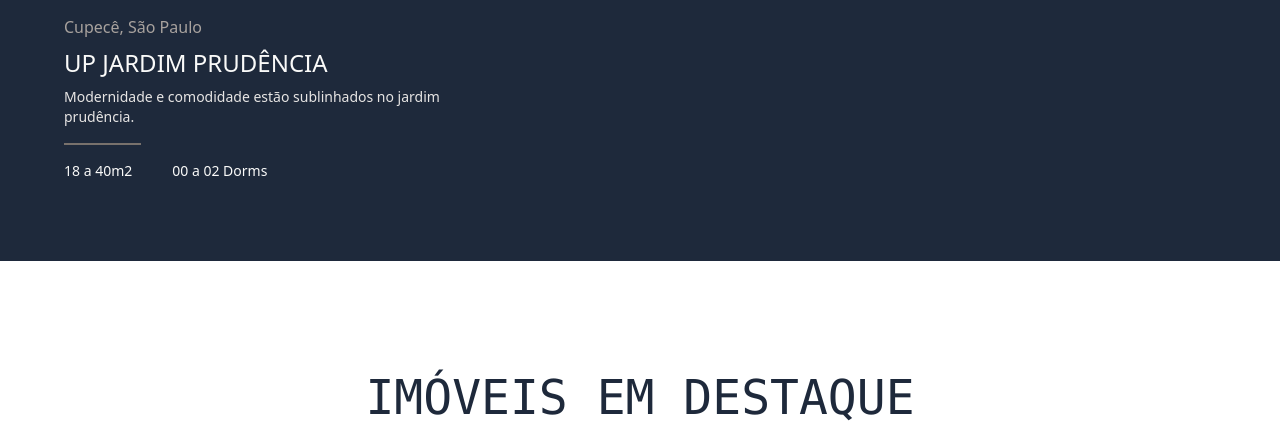
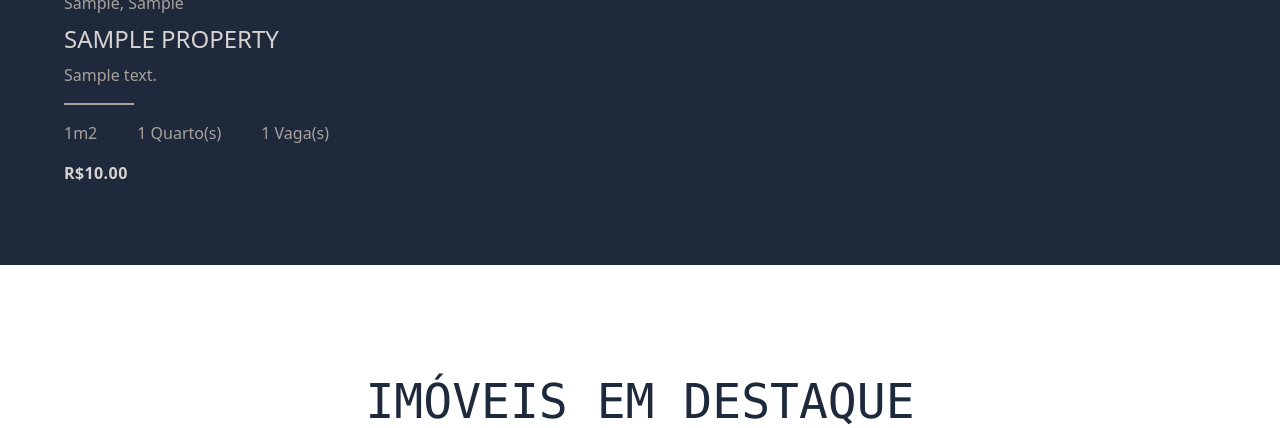
Before and after one commit to Nbdyleto/Whimsi, a Django app: page / in a window 1280 px wide. Shown: the part 1417-1845 px from the top of the page. Run offline with Django 4.2, Linux system fonts and the light colour scheme; tables that the repository leaves empty hold one stand-in row (values such as "Sample post"); some libraries are stand-ins or nearby versions.

Commit message:
Show latest properties in template

```diff
--- a/src/theme/static_src/tailwind.config.js
+++ b/src/theme/static_src/tailwind.config.js
@@ -43,6 +43,9 @@ module.exports = {
     ],
     theme: {
         extend: {},
+        container: {
+            center: true,
+        },
     },
     plugins: [
         /**
--- a/src/whimsi/templates/pages/home.html
+++ b/src/whimsi/templates/pages/home.html
@@ -26,10 +26,11 @@
         <div class="self-center h-1 w-32 bg-slate-600"></div>
     </div>
     <div class="container">
-        <div class="grid grid-cols-1 md:grid-cols-3 px-4 md:px-16">
+        <div class="grid grid-cols-1 md:grid-cols-3 px-4 md:px-16 gap-12">
+            {% for property in last_properties %}
             <div class="flex flex-col w-full h-fit rounded-sm pb-4">
                 <a href="#">
-                <div class="overflow-hidden w-full h-3/4 md:h-3/5">
+               <div class="overflow-hidden w-full h-3/4 md:h-3/5">
                     <img class="w-full h-full object-cover" src="https://betaimages.lopes.com.br/realestate/sml/REB317225/highlinetatuape-saopaulo-tatuape-1-fachada.jpg">
                 </div>
                 <!-- Info -->
@@ -37,20 +38,29 @@
                     <div class="">
                         <div class="flex flex-col gap-2">
                             <div class="flex flex-row md:gap-2 gap-2 items-center">
-                                <p class="text-base text-stone-400">Cupecê, São Paulo</p>
+                                <p class="text-base text-stone-400">{{ property.propertyaddress.neighborhood}}, {{ property.propertyaddress.city}}</p>
                             </div>
-                            <p class="text-2xl font-normal text-stone-50 uppercase">Up Jardim Prudência</p>
-                            <p class="text-sm font-normal text-stone-200">Modernidade e comodidade estão sublinhados no jardim prudência.</p>
+                            <p class="text-2xl font-normal text-stone-300 uppercase">{{ property.title }}</p>
+                            <p class="text-base font-normal text-stone-400 line-clamp-2">{{ property.description }}</p>
                         </div>
                     </div>
-                    <div class="h-0.5 w-1/5 bg-stone-500"></div>
-                    <div class="flex flex-row gap-10 text-stone-50 text-sm">
-                        <div>18 a 40m2</div>
-                        <div>00 a 02 Dorms</div>
+                    <div class="h-0.5 w-1/5 bg-stone-400"></div>
+                    <div class="flex flex-row gap-10 text-stone-400 text-base">
+                        <div>{{ property.area_sqm}}m2</div>
+                        <div>{{ property.bedrooms }} Quarto(s)</div>
+                        {% if property.parking_lots %}
+                        <div>{{ property.parking_lots }} Vaga(s)</div>
+                        {% endif %}
+                    </div>
+                    <div class="">
+                        <div class="font-semibold text-stone-300 text-base tracking-wide">
+                            R${{ property.price|floatformat:"2" }}
+                        </div>
                     </div>
                 </div>
                 </a>
             </div>
+            {% endfor %}
         </div>
     </div>
 </section>
--- a/src/whimsi/views.py
+++ b/src/whimsi/views.py
@@ -1,10 +1,13 @@
 from django.shortcuts import render
-from .models import HighlightedProperty
+from .models import Property, HighlightedProperty
 
 def home_view(request):
+    last_properties = Property.objects.order_by('-created_at')[:3]
+    print('last_properties', last_properties)
     highlighted_properties = HighlightedProperty.objects.prefetch_related('property__propertyaddress').all()
 
     context = {
+        'last_properties': last_properties,
         'highlighted_properties': highlighted_properties,
     }
 
```
